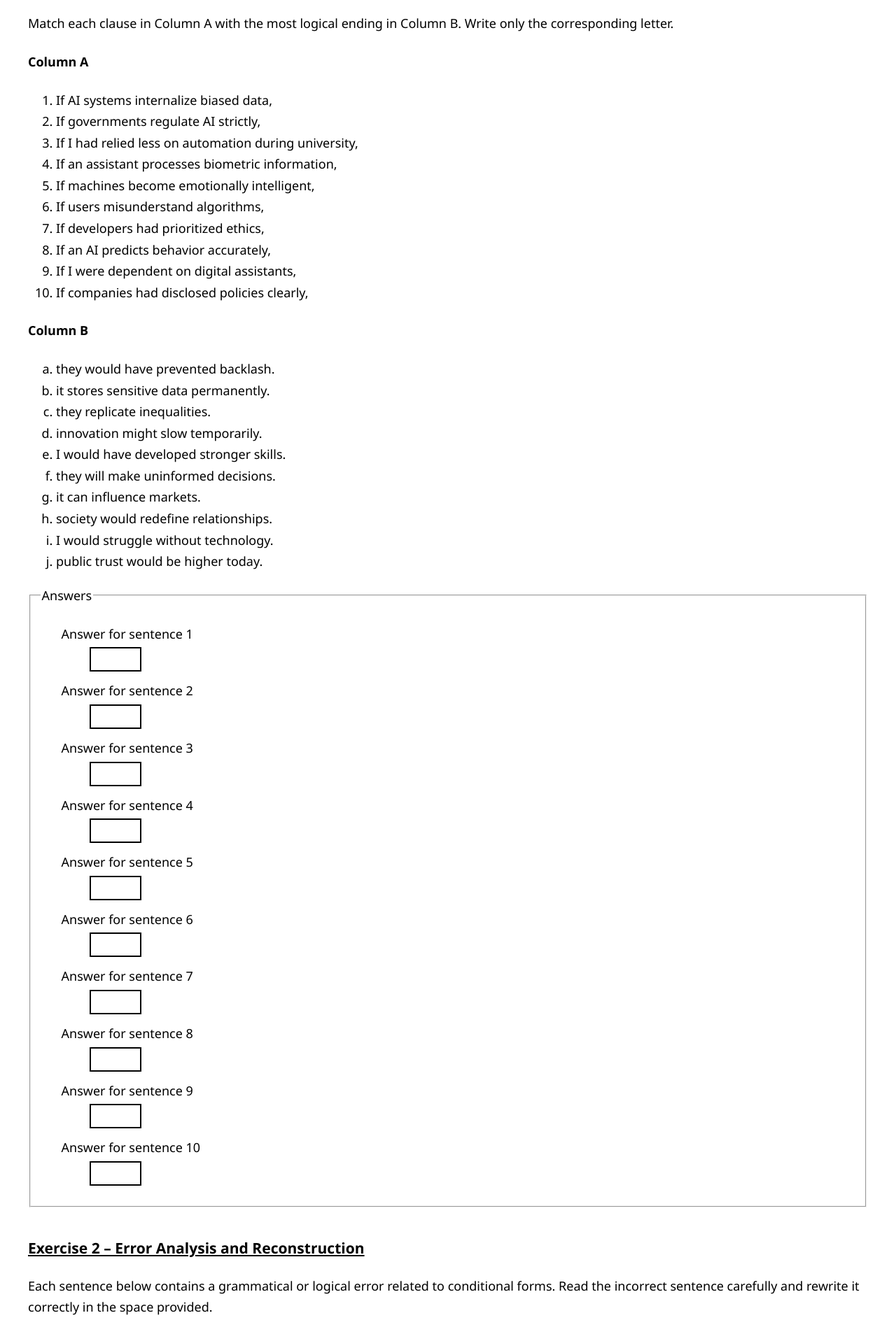
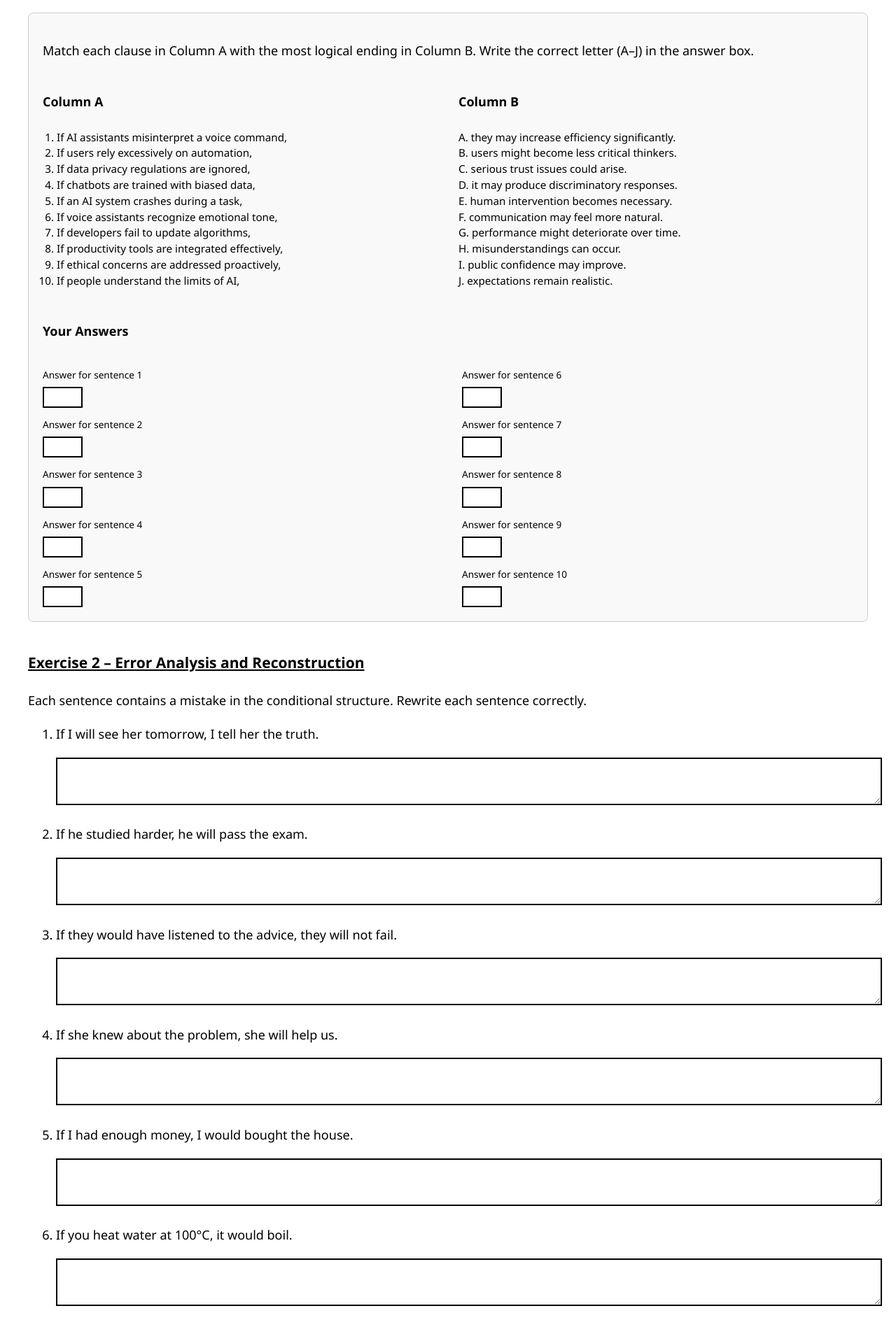
Before and after one commit to aragoncd90-droid/english-conditionals, a plain HTML site: page index.html in a window 1280 px wide. Shown: the part 1108-2995 px from the top of the page at 70% size. Drawn offline with Linux system fonts and the light colour scheme.

Commit message:
Add files via upload

```diff
--- a/index.html
+++ b/index.html
@@ -115,6 +115,139 @@ fieldset > ol li label {
 fieldset > ol li input {
     grid-column: 2;
     width: 60px;
+}
+
+/* =====================================
+   EXERCISE 1 – MATCHING LAYOUT
+   ===================================== */
+
+.matching-exercise {
+  border: 1px solid #ccc;
+  padding: 20px;
+  border-radius: 8px;
+  background: #f9f9f9;
+  margin-top: 20px;
+}
+
+/* Column A & B side by side */
+
+.columns-wrapper {
+  display: grid;
+  grid-template-columns: 1fr 1fr;
+  gap: 30px;
+  margin-top: 15px;
+}
+
+.column-a ol,
+.column-b ul {
+  padding-left: 20px;
+  font-size: 0.95rem;
+  line-height: 1.5;
+}
+
+.column-b ul {
+  list-style: none;
+  padding-left: 0;
+}
+
+/* Answers section */
+
+.answers-wrapper {
+  margin-top: 30px;
+}
+
+.answers-grid {
+  display: grid;
+  grid-template-columns: 1fr 1fr;
+  gap: 40px;
+  margin-top: 15px;
+}
+
+.answers-grid label {
+  display: block;
+  font-size: 0.85rem;
+  margin-top: 12px;
+  margin-bottom: 4px;
+}
+
+.answers-grid input {
+  width: 45px;
+  padding: 4px;
+  font-size: 1rem;
+}
+
+/* =====================================
+   RESPONSIVE (only for small screens)
+   ===================================== */
+
+@media (max-width: 768px) {
+
+  .columns-wrapper {
+    grid-template-columns: 1fr;
+  }
+
+  .answers-grid {
+    grid-template-columns: 1fr;
+  }
+
+}
+
+/* =====================================
+   PRINT VERSION – OPTIMIZED FOR LETTER
+   ===================================== */
+
+@page {
+  size: Letter;
+  margin: 0.8in;
+}
+
+@media print {
+
+  body {
+    font-size: 10.8pt;
+    line-height: 1.35;
+  }
+
+  .matching-exercise {
+    background: none;
+    border: 1px solid #000;
+    padding: 15px;
+
+  }
+
+  .columns-wrapper {
+    display: grid;
+    grid-template-columns: 1fr 1fr;
+    gap: 15px;
+  }
+
+  .column-a ol,
+  .column-b ul {
+    font-size: 0.9rem;
+    line-height: 1.35;
+  }
+
+  .answers-wrapper {
+    margin-top: 20px;
+  }
+
+  .answers-grid {
+    display: grid;
+    grid-template-columns: 1fr 1fr;
+    gap: 20px;
+  }
+
+  .answers-grid label {
+    font-size: 0.8rem;
+    margin-top: 8px;
+  }
+
+  .answers-grid input {
+    width: 40px;
+    padding: 3px;
+    border: 1px solid #000;
+  }
+
 }
 
 /* ===============================
@@ -419,10 +552,17 @@ fieldset > ol li input {
 
 textarea {
   width: 100%;
-  padding: 10px;
+  padding: 8px;
   font-size: 1rem;
   resize: vertical;
-  min-height: 120px;
+
+}
+
+/* Compact size for Grammar Exercise 2 */
+
+#exercise2-heading + p + form textarea {
+  height: 48px;   /* suficiente para una oración compuesta */
+  line-height: 1.4;
 }
 
 /* Print version */
@@ -546,160 +686,173 @@ By the end of the workshop, students will be able to accurately identify, analyz
 
 <section aria-labelledby="exercise1-heading">
 
-<h3 id="exercise1-heading">Exercise 1 – Logical Clause Matching</h3>
+<h3>Exercise 1 – Logical Clause Matching</h3>
 
-<p id="ex1-instructions">
-Match each clause in Column A with the most logical ending in Column B. Write only the corresponding letter.
+<div class="matching-exercise">
+
+  <p class="instruction">
+    Match each clause in Column A with the most logical ending in Column B.
+    Write the correct letter (A–J) in the answer box.
   </p>
 
+  <div class="columns-wrapper">
+
+    <div class="column-a">
       <h4>Column A</h4>
       <ol>
-<li>If AI systems internalize biased data,</li>
-<li>If governments regulate AI strictly,</li>
-<li>If I had relied less on automation during university,</li>
-<li>If an assistant processes biometric information,</li>
-<li>If machines become emotionally intelligent,</li>
-<li>If users misunderstand algorithms,</li>
-<li>If developers had prioritized ethics,</li>
-<li>If an AI predicts behavior accurately,</li>
-<li>If I were dependent on digital assistants,</li>
-<li>If companies had disclosed policies clearly,</li>
+        <li>If AI assistants misinterpret a voice command,</li>
+        <li>If users rely excessively on automation,</li>
+        <li>If data privacy regulations are ignored,</li>
+        <li>If chatbots are trained with biased data,</li>
+        <li>If an AI system crashes during a task,</li>
+        <li>If voice assistants recognize emotional tone,</li>
+        <li>If developers fail to update algorithms,</li>
+        <li>If productivity tools are integrated effectively,</li>
+        <li>If ethical concerns are addressed proactively,</li>
+        <li>If people understand the limits of AI,</li>
       </ol>
+    </div>
 
+    <div class="column-b">
       <h4>Column B</h4>
-<ol type="a">
-<li>they would have prevented backlash.</li>
-<li>it stores sensitive data permanently.</li>
-<li>they replicate inequalities.</li>
-<li>innovation might slow temporarily.</li>
-<li>I would have developed stronger skills.</li>
-<li>they will make uninformed decisions.</li>
-<li>it can influence markets.</li>
-<li>society would redefine relationships.</li>
-<li>I would struggle without technology.</li>
-<li>public trust would be higher today.</li>
-</ol>
+      <ul>
+        <li>A. they may increase efficiency significantly.</li>
+        <li>B. users might become less critical thinkers.</li>
+        <li>C. serious trust issues could arise.</li>
+        <li>D. it may produce discriminatory responses.</li>
+        <li>E. human intervention becomes necessary.</li>
+        <li>F. communication may feel more natural.</li>
+        <li>G. performance might deteriorate over time.</li>
+        <li>H. misunderstandings can occur.</li>
+        <li>I. public confidence may improve.</li>
+        <li>J. expectations remain realistic.</li>
+      </ul>
+    </div>
 
-<form aria-describedby="ex1-instructions">
-<fieldset>
-<legend>Answers</legend>
+  </div>
 
-<ol class="answer-list">
-<li><label for="m1">Answer for sentence 1</label>
-<input type="text" id="m1" name="m1"></li>
+  <!-- ANSWERS BELOW -->
+  <div class="answers-wrapper">
 
-<li><label for="m2">Answer for sentence 2</label>
-<input type="text" id="m2" name="m2"></li>
+    <h4>Your Answers</h4>
 
-<li><label for="m3">Answer for sentence 3</label>
-<input type="text" id="m3" name="m3"></li>
+    <div class="answers-grid">
 
-<li><label for="m4">Answer for sentence 4</label>
-<input type="text" id="m4" name="m4"></li>
+      <div>
+        <label for="a1">Answer for sentence 1</label>
+        <input type="text" id="a1" maxlength="1">
 
-<li><label for="m5">Answer for sentence 5</label>
-<input type="text" id="m5" name="m5"></li>
+        <label for="a2">Answer for sentence 2</label>
+        <input type="text" id="a2" maxlength="1">
 
-<li><label for="m6">Answer for sentence 6</label>
-<input type="text" id="m6" name="m6"></li>
+        <label for="a3">Answer for sentence 3</label>
+        <input type="text" id="a3" maxlength="1">
 
-<li><label for="m7">Answer for sentence 7</label>
-<input type="text" id="m7" name="m7"></li>
+        <label for="a4">Answer for sentence 4</label>
+        <input type="text" id="a4" maxlength="1">
 
-<li><label for="m8">Answer for sentence 8</label>
-<input type="text" id="m8" name="m8"></li>
+        <label for="a5">Answer for sentence 5</label>
+        <input type="text" id="a5" maxlength="1">
+      </div>
 
-<li><label for="m9">Answer for sentence 9</label>
-<input type="text" id="m9" name="m9"></li>
+      <div>
+        <label for="a6">Answer for sentence 6</label>
+        <input type="text" id="a6" maxlength="1">
 
-<li><label for="m10">Answer for sentence 10</label>
-<input type="text" id="m10" name="m10"></li>
-</ol>
+        <label for="a7">Answer for sentence 7</label>
+        <input type="text" id="a7" maxlength="1">
 
-</fieldset>
-</form>
+        <label for="a8">Answer for sentence 8</label>
+        <input type="text" id="a8" maxlength="1">
+
+        <label for="a9">Answer for sentence 9</label>
+        <input type="text" id="a9" maxlength="1">
+
+        <label for="a10">Answer for sentence 10</label>
+        <input type="text" id="a10" maxlength="1">
+      </div>
+
+    </div>
+  </div>
+
+</div>
 
 </section>
 
+<section class="exercise-two" aria-labelledby="exercise2-heading">
 
-<section aria-labelledby="exercise2-heading">
+  <h3 id="exercise2-heading">
+    Exercise 2 – Error Analysis and Reconstruction
+  </h3>
 
-<h3 id="exercise2-heading">Exercise 2 – Error Analysis and Reconstruction</h3>
-
-<p id="ex2-instructions">
-Each sentence below contains a grammatical or logical error related to conditional forms.
-Read the incorrect sentence carefully and rewrite it correctly in the space provided.
+  <p>
+    Each sentence contains a mistake in the conditional structure.
+    Rewrite each sentence correctly.
   </p>
 
-<form aria-describedby="ex2-instructions">
+  <form>
 
     <ol>
 
       <li>
-<p><strong>Incorrect sentence:</strong> If AI will replace too many jobs, unemployment increases dramatically.</p>
-<label for="r1">Correct version:</label>
-<textarea id="r1" rows="3"></textarea>
+        <p>If I will see her tomorrow, I tell her the truth.</p>
+        <textarea id="r1" name="r1" rows="2" aria-label="Rewrite sentence 1"></textarea>
       </li>
 
       <li>
-<p><strong>Incorrect sentence:</strong> If I would trust algorithms blindly, I risk manipulation.</p>
-<label for="r2">Correct version:</label>
-<textarea id="r2" rows="3"></textarea>
+        <p>If he studied harder, he will pass the exam.</p>
+        <textarea id="r2" name="r2" rows="2" aria-label="Rewrite sentence 2"></textarea>
       </li>
 
       <li>
-<p><strong>Incorrect sentence:</strong> If developers had anticipate the consequences, they would avoid ethical scandals.</p>
-<label for="r3">Correct version:</label>
-<textarea id="r3" rows="3"></textarea>
+        <p>If they would have listened to the advice, they will not fail.</p>
+        <textarea id="r3" name="r3" rows="2" aria-label="Rewrite sentence 3"></textarea>
       </li>
 
       <li>
-<p><strong>Incorrect sentence:</strong> If machines think like humans, they would misunderstood emotions.</p>
-<label for="r4">Correct version:</label>
-<textarea id="r4" rows="3"></textarea>
+        <p>If she knew about the problem, she will help us.</p>
+        <textarea id="r4" name="r4" rows="2" aria-label="Rewrite sentence 4"></textarea>
       </li>
 
       <li>
-<p><strong>Incorrect sentence:</strong> If users had read the privacy agreement, they will know how their data was used.</p>
-<label for="r5">Correct version:</label>
-<textarea id="r5" rows="3"></textarea>
+        <p>If I had enough money, I would bought the house.</p>
+        <textarea id="r5" name="r5" rows="2" aria-label="Rewrite sentence 5"></textarea>
       </li>
 
       <li>
-<p><strong>Incorrect sentence:</strong> If I depend entirely on automation, I would lose critical thinking skills.</p>
-<label for="r6">Correct version:</label>
-<textarea id="r6" rows="3"></textarea>
+        <p>If you heat water at 100°C, it would boil.</p>
+        <textarea id="r6" name="r6" rows="2" aria-label="Rewrite sentence 6"></textarea>
       </li>
 
       <li>
-<p><strong>Incorrect sentence:</strong> If companies were more transparent, public trust will increase.</p>
-<label for="r7">Correct version:</label>
-<textarea id="r7" rows="3"></textarea>
+        <p>If we won the match yesterday, we would celebrate now.</p>
+        <textarea id="r7" name="r7" rows="2" aria-label="Rewrite sentence 7"></textarea>
       </li>
 
       <li>
-<p><strong>Incorrect sentence:</strong> If the algorithm had been unbiased, it would predicts fair outcomes.</p>
-<label for="r8">Correct version:</label>
-<textarea id="r8" rows="3"></textarea>
+        <p>If she would practice more, she improved her pronunciation.</p>
+        <textarea id="r8" name="r8" rows="2" aria-label="Rewrite sentence 8"></textarea>
       </li>
 
       <li>
-<p><strong>Incorrect sentence:</strong> If AI assistants become self-learning, they would have transformed society already.</p>
-<label for="r9">Correct version:</label>
-<textarea id="r9" rows="3"></textarea>
+        <p>If I knew the answer, I will tell you.</p>
+        <textarea id="r9" name="r9" rows="2" aria-label="Rewrite sentence 9"></textarea>
       </li>
 
       <li>
-<p><strong>Incorrect sentence:</strong> If people had questioned technology earlier, they would question it more today.</p>
-<label for="r10">Correct version:</label>
-<textarea id="r10" rows="3"></textarea>
+        <p>If they had leave earlier, they would catch the train.</p>
+        <textarea id="r10" name="r10" rows="2" aria-label="Rewrite sentence 10"></textarea>
       </li>
 
     </ol>
 
   </form>
 
+
+
 </section>
+
+
 
 <section id="reading-section">
 
@@ -1014,6 +1167,7 @@ Select one option and justify your answer.
 
 </div>
 
+
 <script>
 function speakDescription(number) {
 
@@ -1052,5 +1206,4 @@ function speakDescription(number) {
 </main>
 
 </body>
-
 </html>
```
Lines whose indentation alone changed are shown as unchanged.
